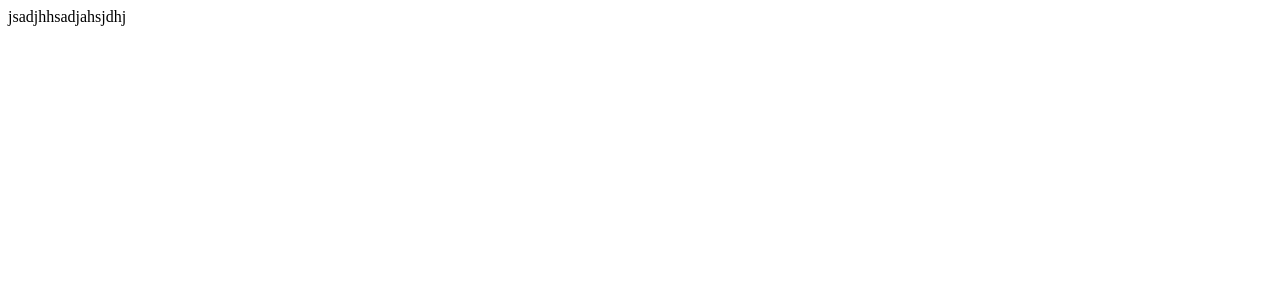
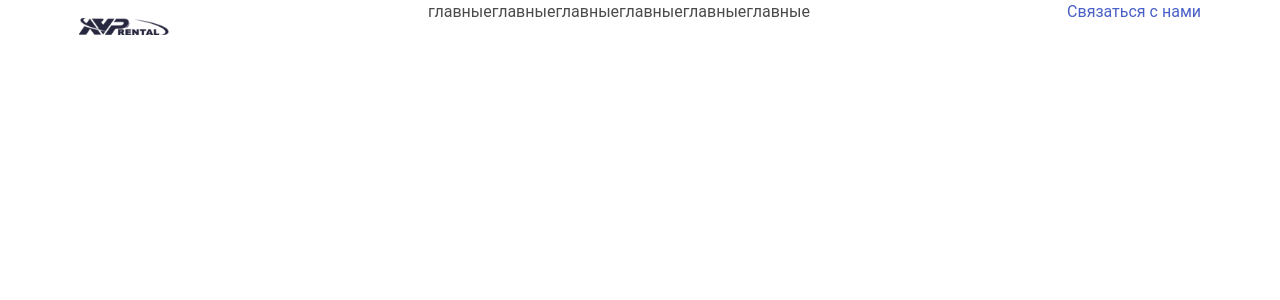
Before and after one commit to ilyosovbek/AVP, a Nuxt app: page / in a window 1280 px wide. Shown: the top 300 px of the page. Built offline with nearby package versions, Linux system fonts and the light colour scheme.

Commit message:
o'zgachasi

```diff
--- a/app.vue
+++ b/app.vue
@@ -1,5 +1,9 @@
 <template>
   <div>
-   jsadjhhsadjahsjdhj
+<TheHeader></TheHeader>
   </div>
 </template>
+
+<style>
+@import "./assets/scss/main.scss";
+</style>
--- /dev/null
+++ b/assets/scss/header.scss
@@ -0,0 +1,9 @@
+.navbar{
+    width: 100%;
+    display: flex;
+    justify-content: space-between;
+
+    .menu{
+    display: flex;
+}
+}
--- /dev/null
+++ b/assets/scss/main.scss
@@ -0,0 +1,2 @@
+@import "./normalize.scss";
+@import "./header.scss";
--- /dev/null
+++ b/assets/scss/normalize.scss
@@ -0,0 +1,54 @@
+* {
+    margin: 0;
+    padding: 0;
+    box-sizing: border-box;
+  }
+
+  a {
+    display: inline-block;
+    text-decoration: none;
+  }
+
+  body {
+    width: 100%;
+    min-width: 320px;
+    font-family: "Roboto", sans-serif;
+    font-weight: 400;
+  }
+
+  ul,
+  ol,
+  li {
+    list-style: none;
+    margin: 0;
+    padding: 0;
+  }
+
+  input,
+  input:focus,
+  button,
+  button:focus,
+  textarea,
+  textarea:focus {
+    border: none;
+    outline: none;
+  }
+
+  h1,
+  h2,
+  h3,
+  h4,
+  h5,
+  h6,
+  p {
+    line-height: inherit;
+    font-size: inherit;
+  }
+
+  .container {
+    width: 100%;
+    max-width: 1300px;
+    padding-left: 15px;
+    padding-right: 15px;
+    margin: 0 auto;
+  }
--- /dev/null
+++ b/components/TheHeader.vue
@@ -0,0 +1,28 @@
+<template>
+    <header>
+        <div class="container">
+            <div class="navbar">
+                <img src="../assets/img/logo.svg" alt="logo">
+                <ul class="menu">
+                    <li class="list">главные</li>
+                    <li class="list">главные</li>
+                    <li class="list">главные</li>
+                    <li class="list">главные</li>
+                    <li class="list">главные</li>
+                    <li class="list">главные</li>
+                </ul>
+                <a href="#!">Связаться с нами</a>
+            </div>
+        </div>
+    </header>
+</template>
+
+<script>
+    export default {
+
+    }
+</script>
+
+<style lang="scss" scoped>
+
+</style>
--- a/nuxt.config.ts
+++ b/nuxt.config.ts
@@ -1,4 +1,12 @@
 // https://nuxt.com/docs/api/configuration/nuxt-config
 export default defineNuxtConfig({
+    css: [
+        // Load a Node.js module directly (here it's a Sass file).
+        'bulma',
+        // CSS file in the project
+        '/assets/css/mainn.css',
+        // SCSS file in the project
+        '/assets/scss/main.scss'
+      ]
 
 })
```
Also changed, not shown: package.json (+7 -1 lines), assets/css/mainn.css (added), assets/img/logo.svg (added), 1 other file (tests, documents, lock files or other folders).
